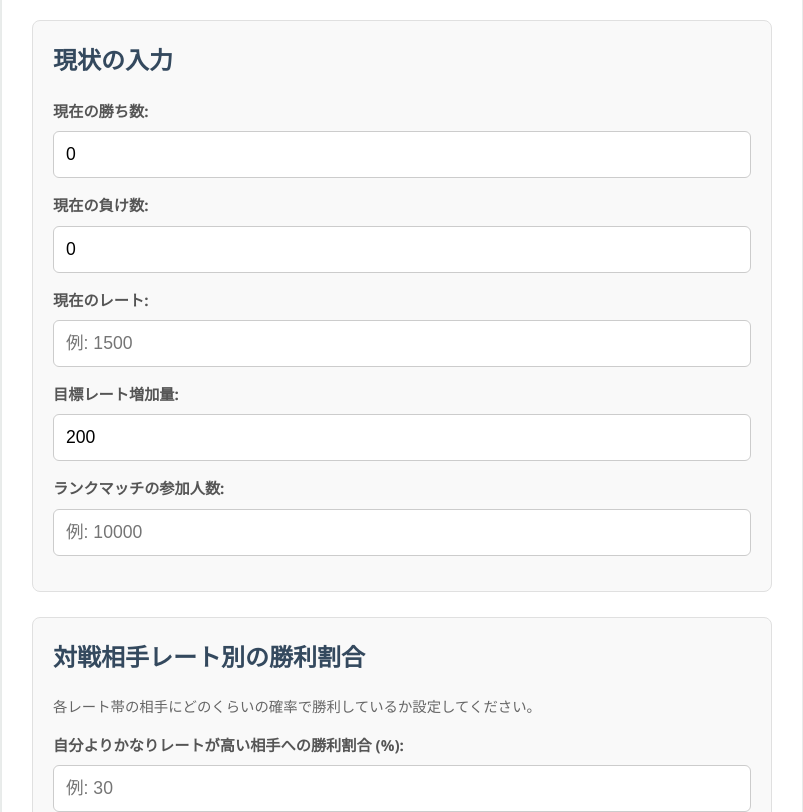
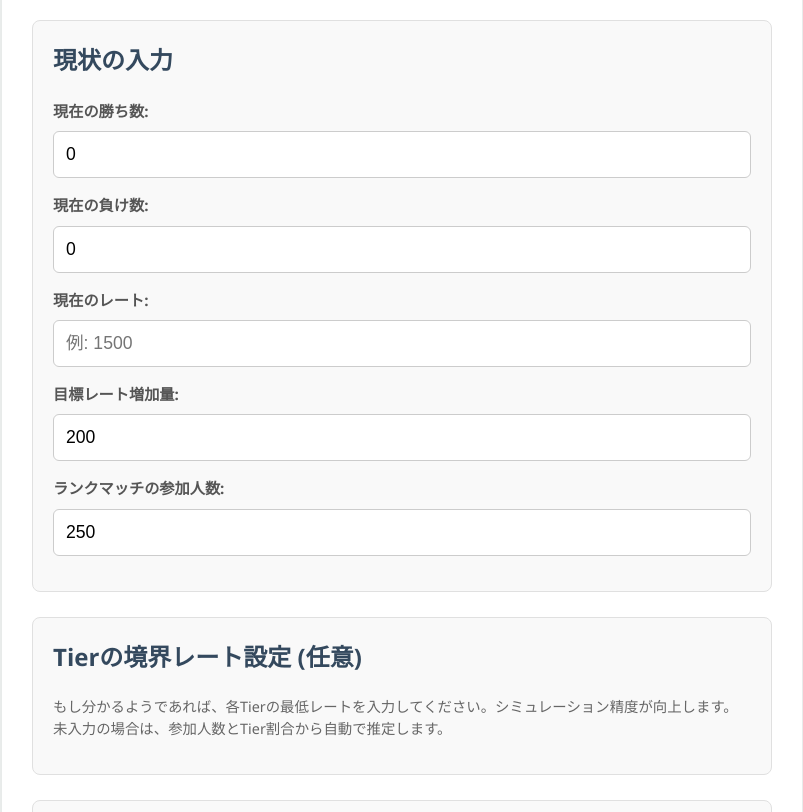
Before and after one commit to suibfh/ladder-calculator, a plain HTML site: page index.html in a window 1280 px wide. Shown: the part 140-952 px from the top of the page, without its empty margins (238-1041 px from the left). Drawn offline with Linux system fonts and the light colour scheme.

Commit message:
Update index.html

```diff
--- a/index.html
+++ b/index.html
@@ -3,11 +3,14 @@
 <head>
     <meta charset="UTF-8">
     <meta name="viewport" content="width=device-width, initial-scale=1.0">
-    <title>Ladder Calculator</title> <link rel="stylesheet" href="style.css">
+    <title>Ladder Calculator</title>
+    <link rel="stylesheet" href="style.css">
 </head>
 <body>
     <div class="container">
-        <h1>Ladder Calculator</h1> <div class="input-section">
+        <h1>Ladder Calculator</h1>
+
+        <div class="input-section">
             <h2>現状の入力</h2>
             <div class="input-group">
                 <label for="wins">現在の勝ち数:</label>
@@ -26,8 +29,15 @@
                 <input type="number" id="targetRateIncrease" value="200" min="0">
             </div>
             <div class="input-group">
-                <label for="totalPlayers">ランクマッチの参加人数:</label> <input type="number" id="totalPlayers" value="" placeholder="例: 10000" min="1">
-            </div>
+                <label for="totalPlayers">ランクマッチの参加人数:</label>
+                <input type="number" id="totalPlayers" value="250" placeholder="例: 10000" min="1"> </div>
+        </div>
+
+        <div class="input-section">
+            <h2>Tierの境界レート設定 (任意)</h2>
+            <p class="description">もし分かるようであれば、各Tierの最低レートを入力してください。シミュレーション精度が向上します。<br>未入力の場合は、参加人数とTier割合から自動で推定します。</p>
+            <div id="tierRateBoundaries">
+                </div>
         </div>
 
         <div class="input-section">
@@ -85,7 +95,7 @@
             <h3>Tierと推定レート帯の目安</h3>
             <div id="tierRateEstimates">
                 <p>ランクマッチ参加人数とTier割合に基づき、レート帯を推定します。</p>
-                </div>
+            </div>
         </div>
     </div>
 
```
